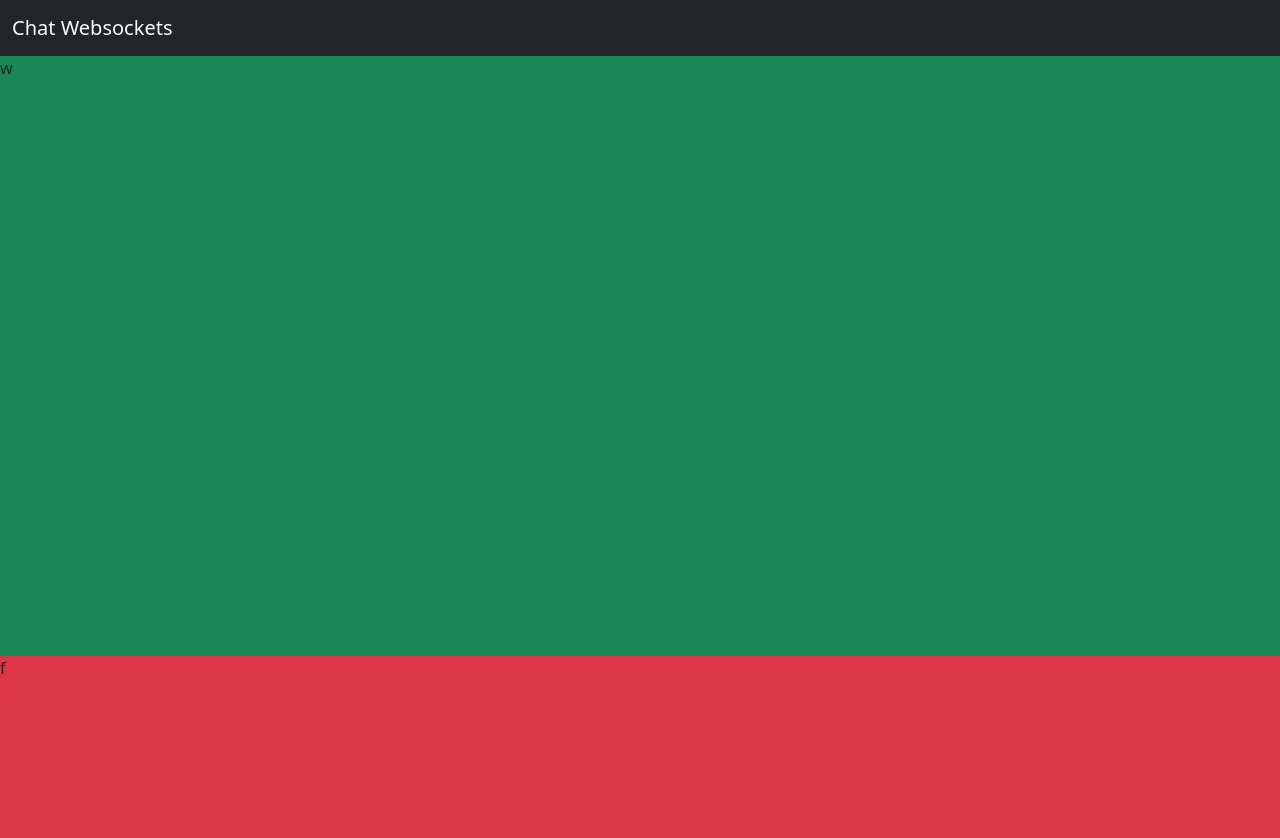
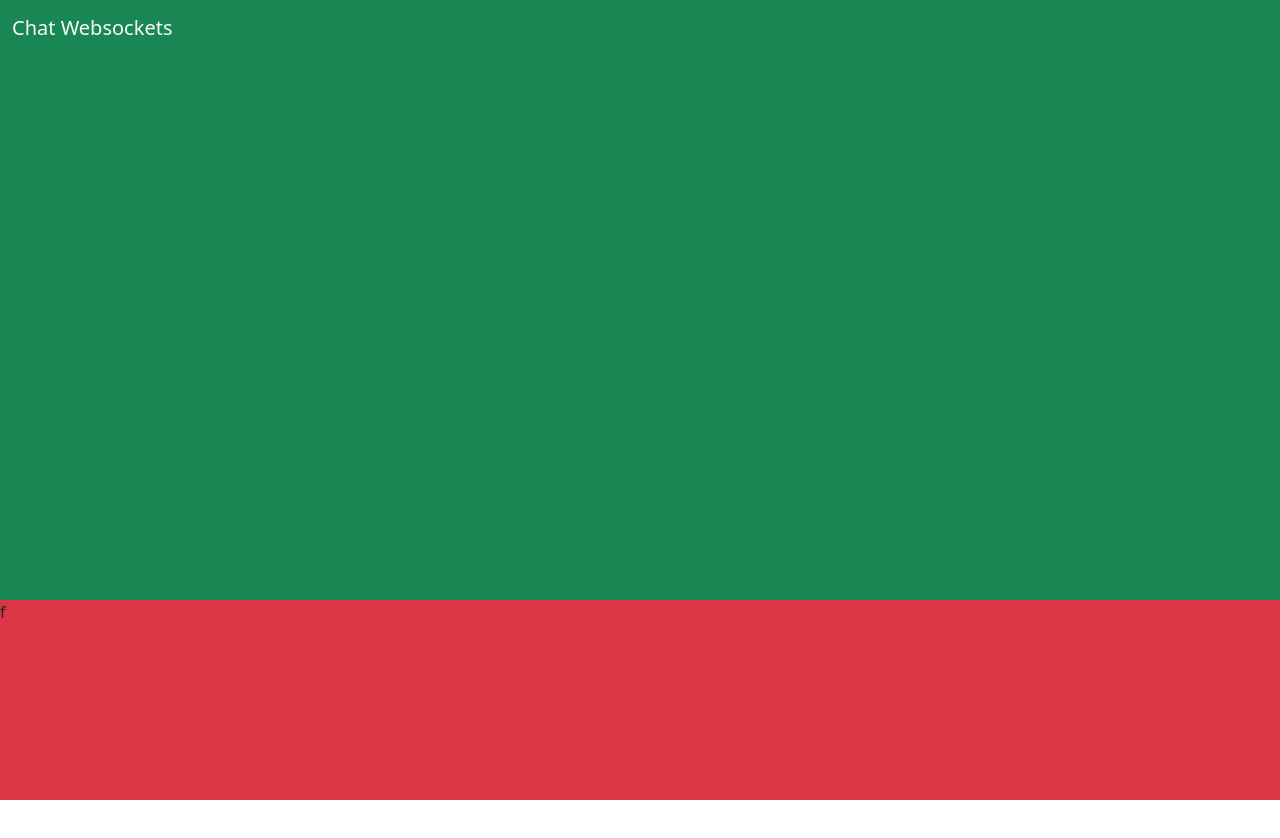
Before and after one commit to mauriciocruzp/websockets-chat, a React (Vite) app in the folder client/: page / in a window 1280 px wide. Shown: the top 838 px of the page. After the commit the page ends 800 px from the top, so only its background shows below. Built offline with nearby package versions, Linux system fonts and the light colour scheme.

Commit message:
fix navigation bar

```diff
--- a/client/src/organisms/NavigationBar/NavigationBar.jsx
+++ b/client/src/organisms/NavigationBar/NavigationBar.jsx
@@ -1,6 +1,6 @@
 function NavigationBar() {
     return (
-        <nav class="navbar bg-dark">
+        <nav class="navbar bg-success position-fixed w-100">
             <div class="container-fluid">
                 <a class="navbar-brand text-light" href="#">
                     Chat Websockets
```
